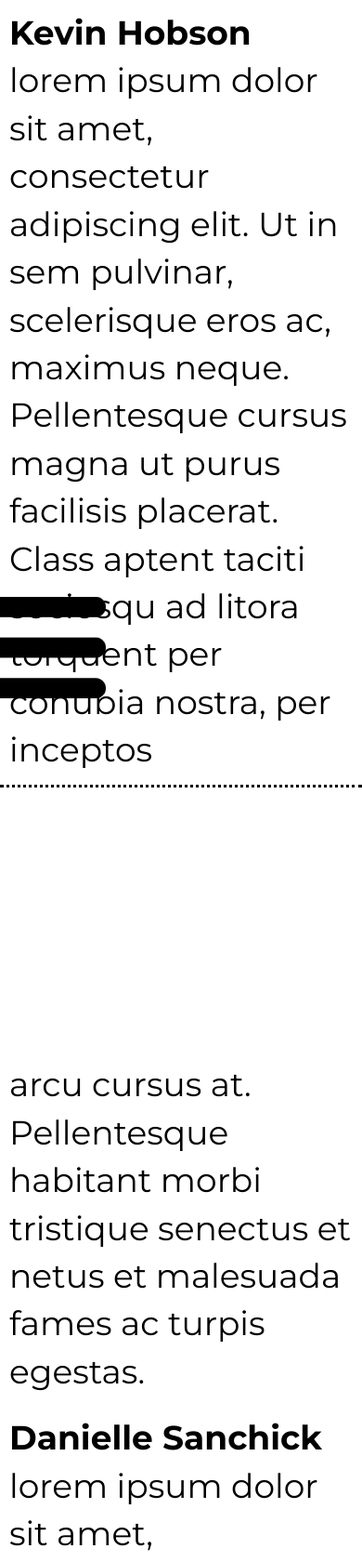
After one commit to kevinroyhobson/hobchick, a Django app: template hobchick/hobchick/templates/mobile/MobileWhoTemplate.html in a window 390 px wide. The commit adds this page. Shown: the top 1680 px of the page at 93% size. Run offline with Django 3.2, Linux system fonts and the light colour scheme; the template is opened without the code that fills it, so the values that code supplies are empty; some libraries are stand-ins or nearby versions.

Commit message:
Added "Who" view for mobile

```diff
--- /dev/null
+++ b/hobchick/hobchick/static/css/mobile/blackOnWhite.css
@@ -0,0 +1,20 @@
+
+.mobile-main {
+    background-color: white;
+    color: black;
+}
+
+.burger {
+    background-image: url(/static/img/mobile/black-burger.png);
+}
+
+nav.mobile-footer-menu {
+    background-color: white;
+    color: black;
+
+    border-top: 3px dotted black;
+}
+
+.mobile-footer-link a {
+    color: black;
+}
--- a/hobchick/hobchick/static/css/mobile-main.css
+++ b/hobchick/hobchick/static/css/mobile/main.css
@@ -4,8 +4,6 @@ body {
 }
 
 .mobile-main {
-    background-color: black;
-    color:white;
     font-family: 'Montserrat', sans-serif;
     height: 100%;
 }
@@ -21,14 +19,11 @@ body {
 }
 
 nav.mobile-footer-menu {
-    background-color: black;
-    color:white;
     font-family: 'Montserrat', sans-serif;
     font-size: 70px;
     letter-spacing: 10px;
 
     padding-top: 5px;
-    border-top: 3px dotted white;
 
     position: fixed;
     z-index: 20;
@@ -54,7 +49,6 @@ body.smb-open nav.mobile-footer-menu {
 }
 
 .burger {
-    background-image: url(/static/img/mobile/white-burger.png);
     width: 175px;
     height: 175px;
     background-size: contain;
@@ -82,12 +76,13 @@ body.smb-open nav.mobile-footer-menu {
     padding-right: 5%;
 }
 
-.mobile-footer-link a {
-    color: white;
-
-}
-
 a:hover {
     text-decoration:none;
     color: #d4b189; /* covered wagon */
 }
+
+.mobile-container {
+    padding-left: 10px;
+    padding-right: 10px;
+    padding-top: 10px;
+}
--- /dev/null
+++ b/hobchick/hobchick/static/css/mobile/who.css
@@ -0,0 +1,13 @@
+
+.who-description {
+    font-size: 36px;
+    padding-bottom: 20px;
+}
+
+.who-name {
+    font-weight: bold;
+}
+
+.who-title {
+    font-size: 48px;
+}
--- a/hobchick/hobchick/templates/mobile/MobileHomeTemplate.html
+++ b/hobchick/hobchick/templates/mobile/MobileHomeTemplate.html
@@ -9,7 +9,8 @@
     <title>Hobchick 2015</title>
 
     {% include "IncludesTemplate.html" %}
-    <link rel='stylesheet' type='text/css' href='{% static "css/mobile-main.css" %}'>
+    <link rel='stylesheet' type='text/css' href='{% static "css/mobile/main.css" %}'>
+    <link rel='stylesheet' type='text/css' href='{% static "css/mobile/whiteOnBlack.css" %}'>
 
 </head>
 <body style="height:100%;">
--- /dev/null
+++ b/hobchick/hobchick/templates/mobile/MobileWhoTemplate.html
@@ -0,0 +1,52 @@
+<!DOCTYPE html>
+
+{% load static %}
+
+<html style="height:100%;">
+<head lang='en'>
+    <meta charset='UTF-8'>
+
+    <title>Hobchick 2015 - Who</title>
+
+    {% include "IncludesTemplate.html" %}
+    <link rel='stylesheet' type='text/css' href='{% static "css/mobile/main.css" %}'>
+    <link rel='stylesheet' type='text/css' href='{% static "css/mobile/blackOnWhite.css" %}'>
+    <link rel='stylesheet' type='text/css' href='{% static "css/mobile/who.css" %}'>
+
+</head>
+<body style="height:100%;">
+    <div class="mobile-main">
+        <div class="mobile-container">
+            <div class="who-description">
+                <span class="who-name">
+                    Kevin Hobson
+                </span>
+                lorem ipsum dolor sit amet, consectetur adipiscing elit.
+                Ut in sem pulvinar, scelerisque eros ac, maximus neque.
+                Pellentesque cursus magna ut purus facilisis placerat.
+                Class aptent taciti sociosqu ad litora torquent per conubia nostra, per inceptos himenaeos.
+                Sed id urna eget est convallis malesuada. Nam tincidunt eleifend sapien, laoreet rhoncus arcu cursus at.
+                Pellentesque habitant morbi tristique senectus et netus et malesuada fames ac turpis egestas.
+            </div>
+
+            <div class="who-description">
+                <span class="who-name">
+                    Danielle Sanchick
+                </span>
+                lorem ipsum dolor sit amet, consectetur adipiscing elit.
+                Cras id nunc pretium elit vestibulum bibendum non sit amet tellus.
+                Quisque lacinia nisl ac justo elementum, pretium aliquet velit tristique.
+                Suspendisse quis metus dignissim, porttitor ante eleifend, ornare sapien.
+                Nunc sollicitudin neque in imperdiet tristique. Fusce nec felis elementum, pulvinar dui et, sodales mauris.
+                Donec pulvinar urna nec aliquet lacinia. Phasellus quis enim elementum, congue ligula id, molestie lectus.
+                Ut euismod odio eu lacus egestas scelerisque id a ante.
+            </div>
+        </div>
+    </div>
+
+    {% include "MobileFooterTemplate.html" %}
+
+</body>
+</html>
+
+<script type='text/javascript' src='{% static "js/mobileHome.js" %}'></script>
--- a/hobchick/hobchick/urls.py
+++ b/hobchick/hobchick/urls.py
@@ -8,6 +8,7 @@ from hobchick.views.HomeView import HomeView
 from hobchick.views.WhyView import WhyView
 from hobchick.views.HowView import HowView
 from hobchick.views.WhoView import WhoView
+from hobchick.views.mobile.MobileWhoView import MobileWhoView
 
 admin.autodiscover()
 
@@ -25,4 +26,5 @@ urlpatterns = patterns('',
     url(r'^who/$', WhoView.as_view()),
 
     url(r'^m/$', MobileHomeView.as_view()),
+    url(r'^m/who/$', MobileWhoView.as_view()),
 )
--- /dev/null
+++ b/hobchick/hobchick/views/mobile/MobileWhoView.py
@@ -0,0 +1,16 @@
+from django.shortcuts import render_to_response
+from django.template import RequestContext
+from django.views.generic import View
+from hobchick.views.NavigationFactory import NavigationFactory
+
+__author__ = 'kevin'
+
+class MobileWhoView(View):
+
+    def __init__(self):
+        self._navigationFactory = NavigationFactory()
+
+    def get(self, request):
+        model = {}
+        model['footer'] = self._navigationFactory.getMobileFooter()
+        return render_to_response('MobileWhoTemplate.html', model, context_instance=RequestContext(request))
```
Also changed, not shown: hobchick/hobchick/static/css/mobile/whiteOnBlack.css (added, +20 -0 lines).
